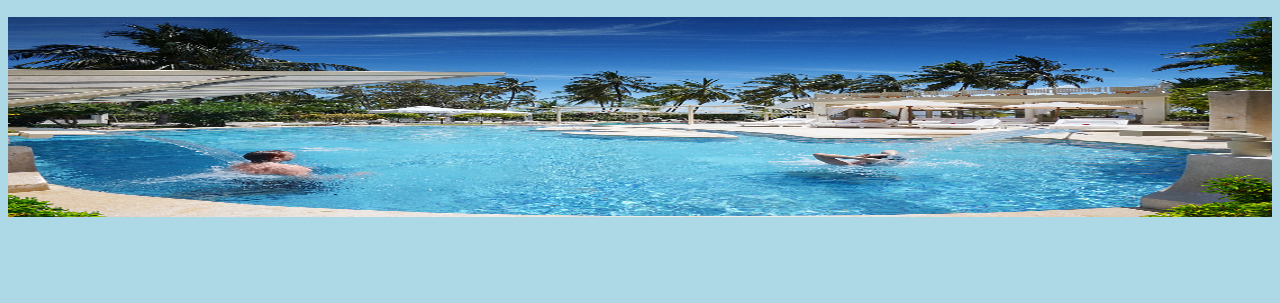
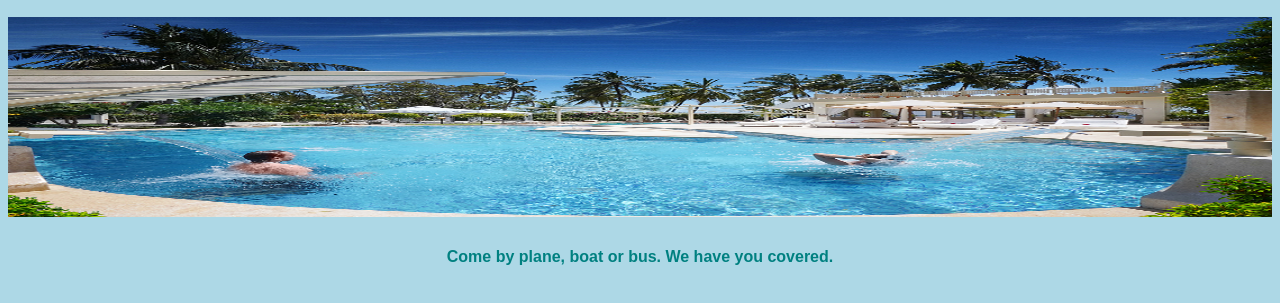
Before and after one commit to Joshua-Warui/resort-website, a plain HTML site: page travel-arrangements.html in a window 1280 px wide. Shown: the part 111-414 px from the top of the page. Drawn offline with Linux system fonts and the light colour scheme.

Commit message:
add modifications to style.css

```diff
--- a/travel-arrangements.html
+++ b/travel-arrangements.html
@@ -9,7 +9,7 @@
     <h1>Travel Arrangements</h1>
     <h2>Make a booking now!</h2>
     <img src="images/resort1.jpg" alt="beach image">
-    <p></p>
-    <p></p>
+    <p>Come by plane, boat or bus. We have you covered.</p>
+
   </body>
 </html>
```
